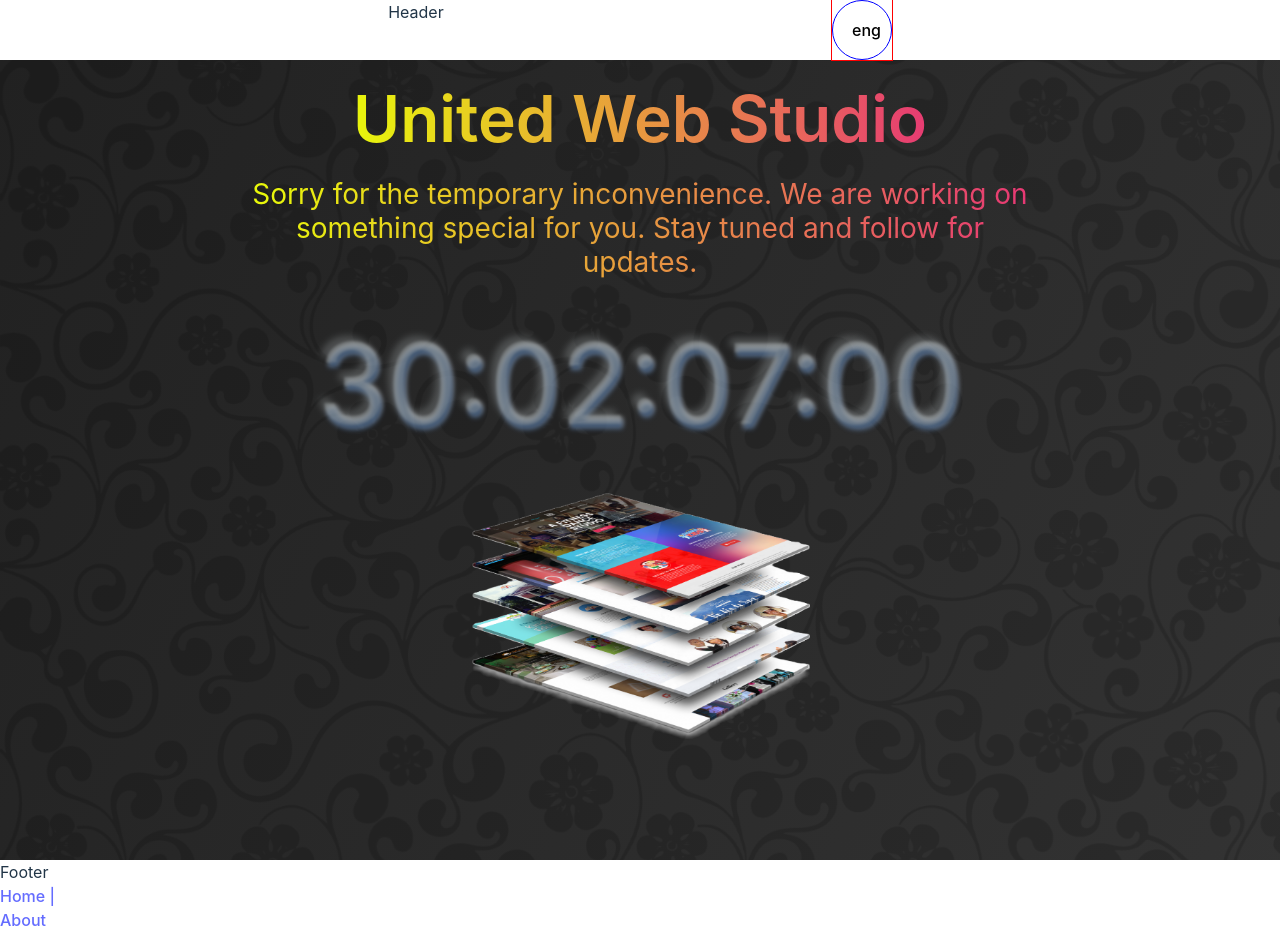
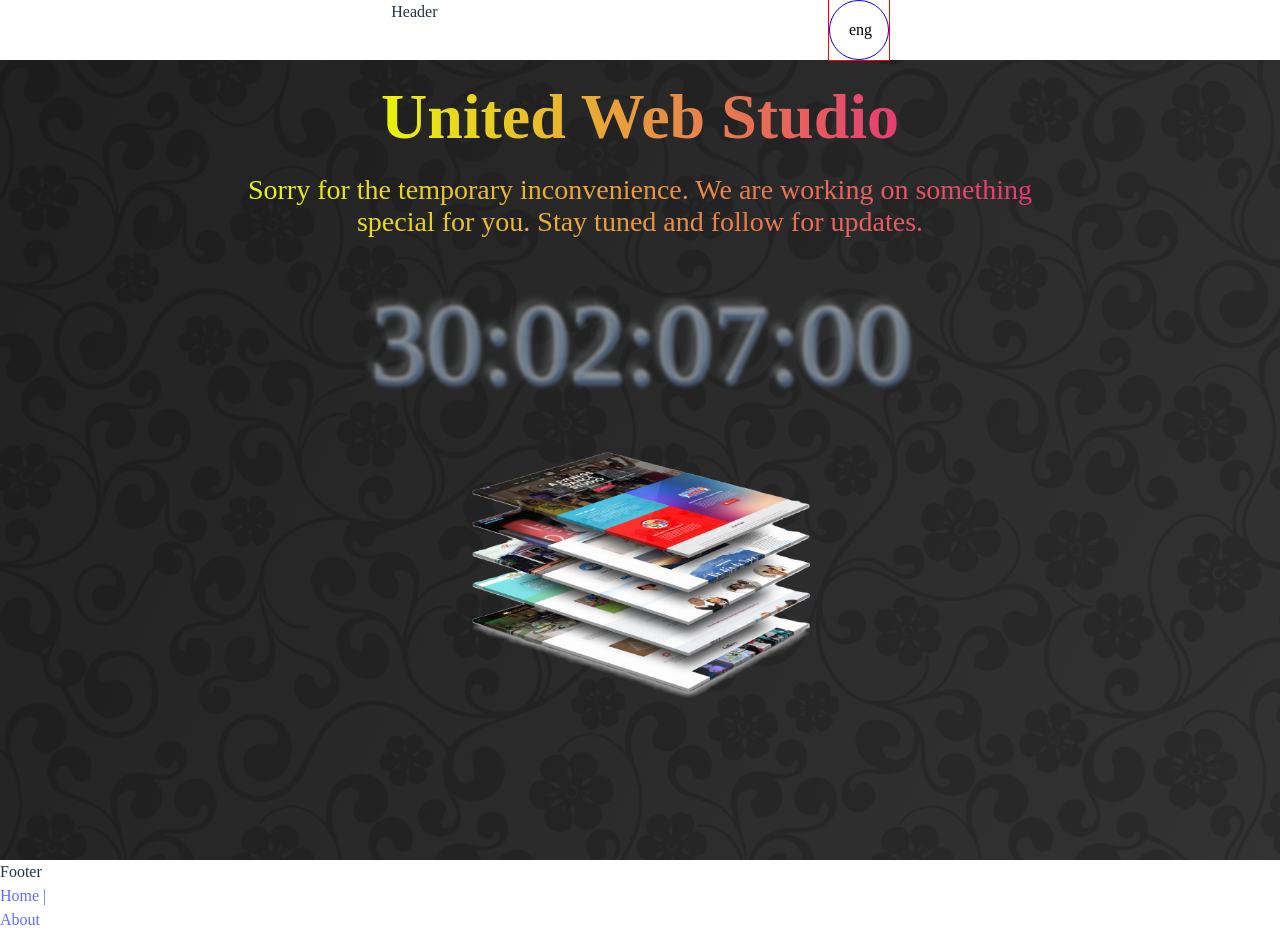
Before and after one commit to GKastet/itartstudio, a React (Vite) app: page / in a window 1280 px wide. Built offline with nearby package versions, Linux system fonts and the light colour scheme.

Commit message:
edit Fonts name. Add npm i modern-normalize
edit Fonts name, decoment import fonts in index.css, Add npm i modern-normalize

```diff
--- a/package.json
+++ b/package.json
@@ -12,6 +12,7 @@
   "dependencies": {
     "@splinetool/react-spline": "^2.2.6",
     "@splinetool/runtime": "^1.0.16",
+    "modern-normalize": "^2.0.0",
     "prop-types": "^15.8.1",
     "react": "^18.2.0",
     "react-dom": "^18.2.0",
--- a/src/index.css
+++ b/src/index.css
@@ -1,8 +1,8 @@
 @import '../src/stylesheet/vars.css';
-/* @import '../src/stylesheet/fonts.css'; */
+@import '../src/stylesheet/fonts.css';
 
 :root {
-  font-family: Inter, system-ui, Avenir, Helvetica, Arial, sans-serif;
+  font-family: 400-proxima-nova, system-ui, Avenir, Helvetica, Arial, sans-serif;
   line-height: 1.5;
   font-weight: 400;
 
--- a/src/stylesheet/fonts.css
+++ b/src/stylesheet/fonts.css
@@ -1,17 +1,17 @@
 @font-face {
-font-family:"Bold-proxima-nova";
+font-family:"700-proxima-nova";
 src:url("https://use.typekit.net/af/2555e1/00000000000000007735e603/30/l?primer=7cdcb44be4a7db8877ffa5c0007b8dd865b3bbc383831fe2ea177f62257a9191&fvd=n7&v=3") format("woff2"),url("https://use.typekit.net/af/2555e1/00000000000000007735e603/30/d?primer=7cdcb44be4a7db8877ffa5c0007b8dd865b3bbc383831fe2ea177f62257a9191&fvd=n7&v=3") format("woff"),url("https://use.typekit.net/af/2555e1/00000000000000007735e603/30/a?primer=7cdcb44be4a7db8877ffa5c0007b8dd865b3bbc383831fe2ea177f62257a9191&fvd=n7&v=3") format("opentype");
 font-display:auto;font-style:normal;font-weight:700;font-stretch:normal;
 }
 
 @font-face {
-font-family:"Medium-proxima-nova";
+font-family:"500-proxima-nova";
 src:url("https://use.typekit.net/af/23e139/00000000000000007735e605/30/l?primer=7cdcb44be4a7db8877ffa5c0007b8dd865b3bbc383831fe2ea177f62257a9191&fvd=n5&v=3") format("woff2"),url("https://use.typekit.net/af/23e139/00000000000000007735e605/30/d?primer=7cdcb44be4a7db8877ffa5c0007b8dd865b3bbc383831fe2ea177f62257a9191&fvd=n5&v=3") format("woff"),url("https://use.typekit.net/af/23e139/00000000000000007735e605/30/a?primer=7cdcb44be4a7db8877ffa5c0007b8dd865b3bbc383831fe2ea177f62257a9191&fvd=n5&v=3") format("opentype");
 font-display:auto;font-style:normal;font-weight:500;font-stretch:normal;
 }
 
 @font-face {
-font-family:"Regular-proxima-nova";
+font-family:"400-proxima-nova";
 src:url("https://use.typekit.net/af/efe4a5/00000000000000007735e609/30/l?primer=7cdcb44be4a7db8877ffa5c0007b8dd865b3bbc383831fe2ea177f62257a9191&fvd=n4&v=3") format("woff2"),url("https://use.typekit.net/af/efe4a5/00000000000000007735e609/30/d?primer=7cdcb44be4a7db8877ffa5c0007b8dd865b3bbc383831fe2ea177f62257a9191&fvd=n4&v=3") format("woff"),url("https://use.typekit.net/af/efe4a5/00000000000000007735e609/30/a?primer=7cdcb44be4a7db8877ffa5c0007b8dd865b3bbc383831fe2ea177f62257a9191&fvd=n4&v=3") format("opentype");
 font-display:auto;font-style:normal;font-weight:400;font-stretch:normal;
 }
```
Also changed, not shown: 1 other file (tests, documents, lock files or other folders).
